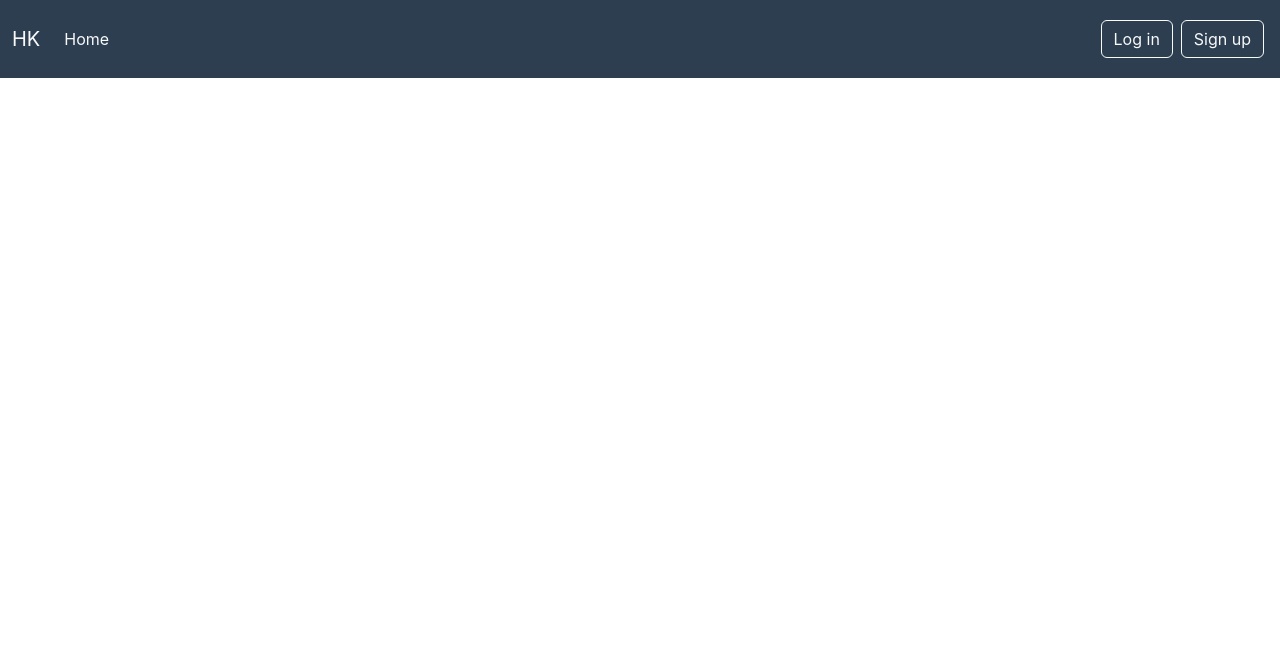
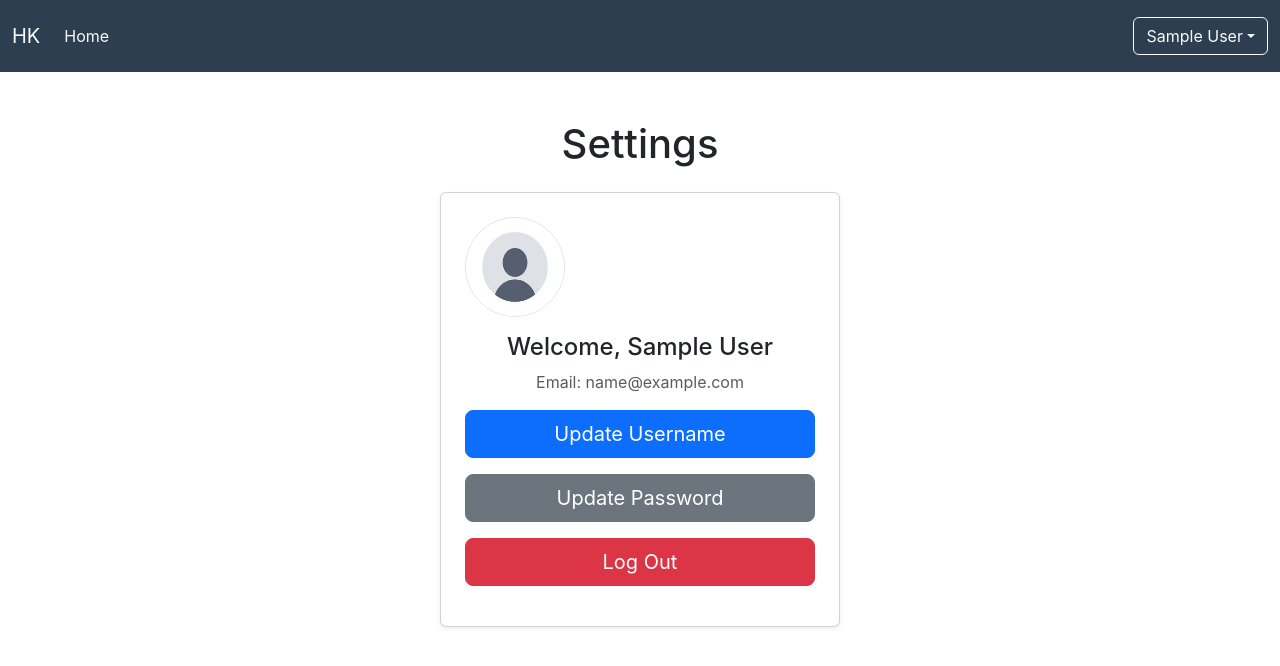
Before and after one commit to HuseyinK0r0glu/SpringAuthentication-Demo, a React (Create React App) app in the folder oauth2-frontend/: page /settings in a window 1280 px wide. Shown: the top 666 px of the page. Built offline with nearby package versions, Linux system fonts and the light colour scheme; sample sign-in values are in the browser's storage.

Commit message:
settings page added and homepage updated

```diff
--- a/oauth2-frontend/src/App.js
+++ b/oauth2-frontend/src/App.js
@@ -7,6 +7,7 @@ import SignUpPage from './screens/SignUpPage';
 import VerifyEmailPage from './screens/VerifyEmailPage';
 import UpdatePasswordPage from './screens/updateFlow/updatePasswordPage';
 import UpdateUsernamePage from './screens/updateFlow/updateUserNamePage';
+import SettingsPage from './screens/SettingsPage';
 import { Navbar } from './Navbar';
 import { Provider as UserProvider } from './context/UserContext';
 
@@ -20,6 +21,7 @@ function App() {
           {/* Redirect "/" to "/login" */}
           <Route path="/" element={<Navigate to="/home" />} />
 
+          <Route path="/settings" element={<SettingsPage />}/>
           <Route path="/login" element={<LoginPage />} />
           <Route path="/home" element={<HomePage />} />
           <Route path="/loading" element={<LoadingPage />} />
--- a/oauth2-frontend/src/Navbar.js
+++ b/oauth2-frontend/src/Navbar.js
@@ -42,7 +42,7 @@ export const Navbar = () => {
                   </button>
                   <ul className="dropdown-menu dropdown-menu-end" aria-labelledby="userDropdown">
                     <li>
-                      <NavLink className="dropdown-item" to="/home">Profile</NavLink>
+                      <NavLink className="dropdown-item" to="/settings">Settings</NavLink>
                     </li>
                   </ul>
                 </li>
--- a/oauth2-frontend/src/screens/HomePage.js
+++ b/oauth2-frontend/src/screens/HomePage.js
@@ -1,13 +1,10 @@
 import React , {useContext, useEffect, useState} from "react";
 import {Context as UserContext} from "../context/UserContext";
 import defaultUserImage from "../assets/defaultUserImage.jpeg"
-import { useNavigate } from "react-router-dom";
 
 const HomePage = () => {
 
-    const navigate = useNavigate();
-
-    const {state,setUser,logout} = useContext(UserContext);
+    const {state,setUser} = useContext(UserContext);
 
     const[isAuthenticated,setIsAuthenticated] = useState(false);
 
@@ -23,13 +20,6 @@ const HomePage = () => {
         setIsAuthenticated(false);
       }
     },[]);
-
-    const handleLogOut = () => {
-        setIsAuthenticated(false);
-        localStorage.removeItem("user");
-        logout();
-    };
-
 
     return (
       <div className="container text-center mt-5">
@@ -59,27 +49,6 @@ const HomePage = () => {
             <h2 className="h4">Welcome, {state.user.name}</h2>
             <p className="text-muted">Email: {state.user.email}</p>
 
-            <button
-              className="btn btn-primary btn-lg mb-3 w-100"
-              onClick={() => navigate("/update-username")}
-            >
-              Update Username
-            </button>
-
-            <button
-              className="btn btn-secondary btn-lg mb-3 w-100"
-              onClick={() => navigate("/update-password")}
-            >
-              Update Password
-            </button>
-
-            <button
-              className="btn btn-danger btn-lg mb-3 w-100"
-              onClick={() => handleLogOut()}
-            >
-              <i className="fab fa-google"></i> Log Out
-            </button>
-
           </div>
         ) : (
           <p className="alert alert-warning">No user logged in</p>
--- /dev/null
+++ b/oauth2-frontend/src/screens/SettingsPage.js
@@ -0,0 +1,91 @@
+import React , {useContext, useEffect, useState} from "react";
+import {Context as UserContext} from "../context/UserContext";
+import defaultUserImage from "../assets/defaultUserImage.jpeg"
+import { useNavigate } from "react-router-dom";
+
+const SettingsPage = () => {
+
+    const navigate = useNavigate();
+
+    const {state,setUser,logout} = useContext(UserContext);
+
+    const[isAuthenticated,setIsAuthenticated] = useState(false);
+
+    useEffect(() => {
+      const userFromStorage = localStorage.getItem("user");
+      if(userFromStorage){
+        const parsedUser = JSON.parse(userFromStorage);
+        if(!state.user || state.user.id !== parsedUser.id){
+          setUser(parsedUser);
+        }
+        setIsAuthenticated(true);
+      }else {
+        setIsAuthenticated(false);
+      }
+    },[]);
+
+    const handleLogOut = () => {
+        setIsAuthenticated(false);
+        localStorage.removeItem("user");
+        logout();
+    };
+
+    return(
+        <div className="container text-center mt-5">
+            <h1 className="mb-4">Settings</h1>
+            {isAuthenticated ? (
+            <div className="card p-4 shadow-sm" style={{ maxWidth: "400px", margin: "auto" }}>
+
+                {state.user.picture
+                ?
+                <img
+                    src={state.user.picture}
+                    alt="Profile"
+                    className="rounded-circle border mb-3"
+                    width="100"
+                    height="100"
+                />
+                :
+                <img
+                    src={defaultUserImage}
+                    alt="Profile"
+                    className="rounded-circle border mb-3"
+                    width="100"
+                    height="100"
+                />
+                }
+
+                <h2 className="h4">Welcome, {state.user.name}</h2>
+                <p className="text-muted">Email: {state.user.email}</p>
+
+                <button
+                className="btn btn-primary btn-lg mb-3 w-100"
+                onClick={() => navigate("/update-username")}
+                >
+                Update Username
+                </button>
+
+                <button
+                className="btn btn-secondary btn-lg mb-3 w-100"
+                onClick={() => navigate("/update-password")}
+                >
+                Update Password
+                </button>
+
+                <button
+                className="btn btn-danger btn-lg mb-3 w-100"
+                onClick={() => handleLogOut()}
+                >
+                <i className="fab fa-google"></i> Log Out
+                </button>
+
+            </div>
+            ) : (
+            <p className="alert alert-warning">No user logged in</p>
+            )}
+
+        </div>
+    );
+}
+
+export default SettingsPage;
```
